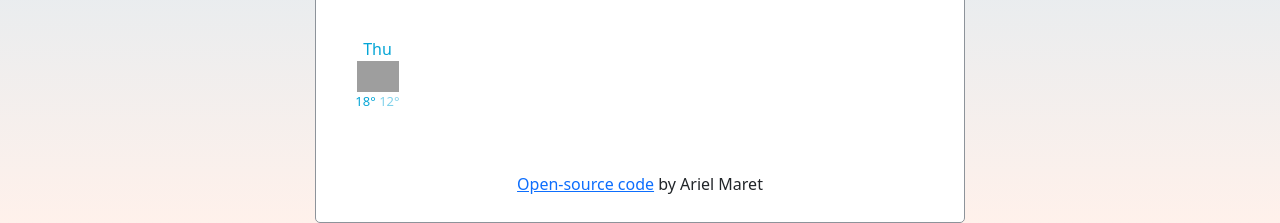
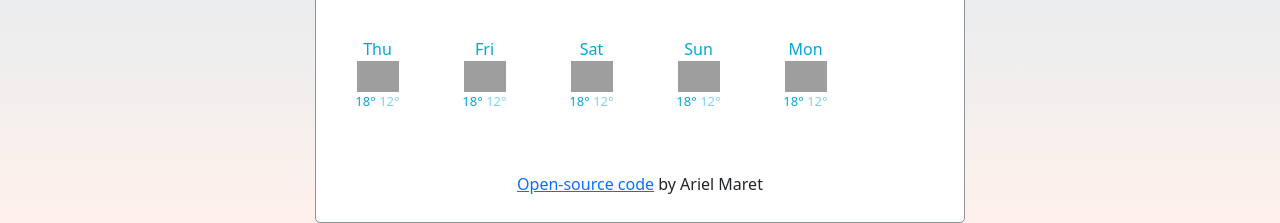
Before and after one commit to mermaidProgrammer/my-weather-app2, a plain HTML site: page index.html in a window 1280 px wide. Shown: the part 652-875 px from the top of the page. Drawn offline with nearby package versions, Linux system fonts and the light colour scheme; no server answers; grey boxes are pictures that could not be loaded.

Commit message:
Created HTML inside JS to describe the forecast each day

```diff
--- a/index.html
+++ b/index.html
@@ -74,24 +74,8 @@
       <p class="five-forecast"><strong>Five Day Forecast</strong></p>
       <br />
 
-      <div class="container-forecast">
-        <div class="row">
-          <div class="col-2">
-            <div class ="container-forecast-date">
-            Thu
-            </div>
-            <img src="http://openweathermap.org/img/wn/01d@2x.png" id="icon" width="42px"></img>
-         <div class = "container-forecast-temperatures">
-            <span class="container-forecast-temperature-max">
-            18&deg;
-            </span>
-            <span class="container-forecast-temperature-min">
-            12&deg;
-            </span>
+      <div class="container-forecast" id="forecast">
 
-        </div>
-        </div>
-      </div>
       </div>
      <p class="footnote">
         <a href="https://github.com/mermaidProgrammer/my-weather-app2">
--- a/index.js
+++ b/index.js
@@ -124,3 +124,31 @@ cTempLink.addEventListener("click", changeC);
 
 let fTempLink = document.querySelector("#f-link");
 fTempLink.addEventListener("click", changeF);
+
+function displayForecast() {
+  let forecastElement = document.querySelector("#forecast");
+  let forecastHTML = `<div class="row">`;
+  let days = ["Thu", "Fri", "Sat", "Sun", "Mon"];
+  days.forEach(function (day) {
+    forecastHTML =
+      forecastHTML +
+      `
+        <div class="col-2">
+            <div class="container-forecast-date">${day}</div>
+                <img
+                src="http://openweathermap.org/img/wn/01d@2x.png"
+                id="icon"
+                width="42px"
+                ></img>
+                <div class="container-forecast-temperatures">
+                    <span class="container-forecast-temperature-max">18&deg;</span>
+                    <span class="container-forecast-temperature-min">12&deg;</span>
+                </div>
+        </div>
+        `;
+  });
+  forecastHTML = forecastHTML + `</div>`;
+  forecastElement.innerHTML = forecastHTML;
+}
+
+displayForecast();
```
